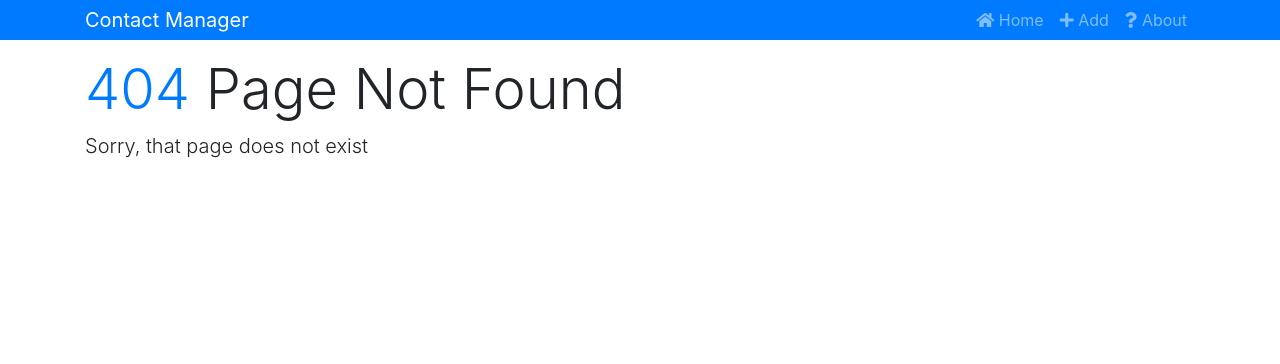
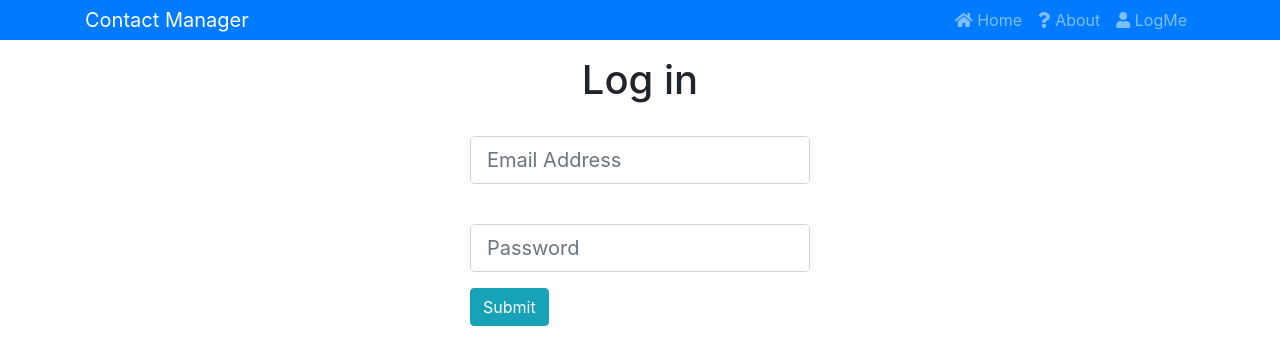
Before and after one commit to kwalaszczyk/basic-contact-manager, a React (Create React App) app in the folder client/: page /login in a window 1280 px wide. Before the commit this address had no page. Shown: the top 364 px of the page. Built offline with nearby package versions, Linux system fonts and the light colour scheme.

Commit message:
frontend jwt auth

```diff
--- a/client/package.json
+++ b/client/package.json
@@ -6,6 +6,7 @@
     "axios": "^0.18.0",
     "bootstrap": "^4.1.3",
     "classnames": "^2.2.6",
+    "jwt-decode": "^2.2.0",
     "react": "^16.6.3",
     "react-dom": "^16.6.3",
     "react-redux": "^6.0.0",
--- a/client/public/index.html
+++ b/client/public/index.html
@@ -1,20 +1,23 @@
 <!DOCTYPE html>
 <html lang="en">
-
   <head>
-  <meta charset="utf-8">
-  <meta name="viewport" content="width=device-width, initial-scale=1, shrink-to-fit=no">
-  <meta name="theme-color" content="#000000">
+    <meta charset="utf-8" />
+    <meta
+      name="viewport"
+      content="width=device-width, initial-scale=1, shrink-to-fit=no"
+    />
+    <meta name="theme-color" content="#000000" />
     <title>Basic Contact Manager</title>
-  <link rel="stylesheet" href="https://use.fontawesome.com/releases/v5.1.1/css/all.css" integrity="sha384-O8whS3fhG2OnA5Kas0Y9l3cfpmYjapjI0E4theH4iuMD+pLhbf6JI0jIMfYcK3yZ"
-    crossorigin="anonymous">
+    <link
+      rel="stylesheet"
+      href="https://use.fontawesome.com/releases/v5.6.0/css/all.css"
+      integrity="sha384-aOkxzJ5uQz7WBObEZcHvV5JvRW3TUc2rNPA7pe3AwnsUohiw1Vj2Rgx2KSOkF5+h"
+      crossorigin="anonymous"
+    />
   </head>
 
   <body>
-  <noscript>
-    You need to enable JavaScript to run this app.
-  </noscript>
+    <noscript> You need to enable JavaScript to run this app. </noscript>
     <div id="root"></div>
   </body>
-
 </html>
--- a/client/src/App.js
+++ b/client/src/App.js
@@ -10,6 +10,7 @@ import Header from "./components/layout/Header";
 import About from "./components/pages/About";
 import NotFound from "./components/pages/NotFound";
 import AddContact from "./components/contacts/AddContact";
+import Login from "./components/pages/Login";
 
 class App extends Component {
   render() {
@@ -21,6 +22,7 @@ class App extends Component {
             <div className="container">
               <Switch>
                 <Route exact path="/" component={Contacts} />
+                <Route exact path="/login" component={Login} />
                 <Route exact path="/contact/add" component={AddContact} />
                 <Route exact path="/contact/:id" component={EditContact} />
                 <Route exact path="/about" component={About} />
--- /dev/null
+++ b/client/src/actions/authActions.js
@@ -0,0 +1,31 @@
+import { SET_CURRENT_USER } from "./types";
+import setAuthToken from "../utils/setAuthToken";
+import jwt_decode from "jwt-decode";
+import axios from "axios";
+
+export const loginUser = user => async dispatch => {
+  axios
+    .post("/login", user)
+    .then(res => {
+      const token = res.data;
+      localStorage.setItem("jwtToken", token);
+
+      setAuthToken(token);
+
+      const decoded = jwt_decode(token);
+
+      dispatch(setCurrentUser(decoded));
+    })
+    .catch(console.log);
+};
+
+export const logoutUser = () => async dispatch => {
+  console.log("logout");
+};
+
+export const setCurrentUser = decoded => {
+  return {
+    type: SET_CURRENT_USER,
+    payload: decoded
+  };
+};
--- a/client/src/actions/contactActions.js
+++ b/client/src/actions/contactActions.js
@@ -25,7 +25,7 @@ export const getContact = id => async dispatch => {
 };
 
 export const addContact = contact => async dispatch => {
-  const res = await axios.post(`/api/contacts/`, contact);
+  await axios.post(`/api/contacts/`, contact);
   dispatch({
     type: ADD_CONTACT,
     payload: contact
--- a/client/src/actions/types.js
+++ b/client/src/actions/types.js
@@ -3,3 +3,4 @@ export const DELETE_CONTACT = "DELETE_CONTACT";
 export const UPDATE_CONTACT = "UPDATE_CONTACT";
 export const GET_CONTACT = "GET_CONTACT";
 export const ADD_CONTACT = "ADD_CONTACT";
+export const SET_CURRENT_USER = "SET_CURRENT_USER";
--- a/client/src/components/layout/Header.js
+++ b/client/src/components/layout/Header.js
@@ -1,14 +1,52 @@
-import React from "react";
+import React, { Component } from "react";
+import { Link } from "react-router-dom";
 import PropTypes from "prop-types";
-import { Link } from "react-router-dom";
+import { connect } from "react-redux";
+import { logoutUser } from "../../actions/authActions";
+import { withRouter } from "react-router-dom";
 
-const Header = props => {
-  const { branding } = props;
+class Header extends Component {
+  onLogoutClick = ev => {
+    ev.preventDefault();
+    console.log("logout");
+  };
+  render() {
+    const { isAuthenticated, user } = this.props.auth;
+
+    const authLinks = (
+      <React.Fragment>
+        <li className="nav-item">
+          <Link to="/contact/add" className="nav-link">
+            <i className="fas fa-plus" /> Add
+          </Link>
+        </li>
+        <li className="nav-item">
+          <a
+            onClick={this.onLogoutClick}
+            className="nav-link"
+            style={{ cursor: "pointer" }}
+          >
+            <i className="fas fa-sign-out-alt" /> Logout
+          </a>
+        </li>
+      </React.Fragment>
+    );
+
+    const guestLinks = (
+      <React.Fragment>
+        <li className="nav-item">
+          <Link to="/login" className="nav-link">
+            <i className="fa fa-user" /> LogMe
+          </Link>
+        </li>
+      </React.Fragment>
+    );
+
     return (
       <nav className="navbar navbar-expand-sm navbar-dark bg-primary mb-3 py-0">
         <div className="container">
           <Link to="/" className="navbar-brand">
-          {branding}
+            Contact Manager
           </Link>
           <div>
             <ul className="navbar-nav mr-auto">
@@ -18,21 +56,18 @@ const Header = props => {
                 </Link>
               </li>
               <li className="nav-item">
-              <Link to="/contact/add" className="nav-link">
-                <i className="fas fa-plus" /> Add
-              </Link>
-            </li>
-            <li className="nav-item">
                 <Link to="/about" className="nav-link">
                   <i className="fas fa-question" /> About
                 </Link>
               </li>
+              {isAuthenticated ? authLinks : guestLinks}
             </ul>
           </div>
         </div>
       </nav>
     );
-};
+  }
+}
 
 Header.defaultProps = {
   branding: "Contact Manager"
@@ -42,4 +77,11 @@ Header.propTypes = {
   branding: PropTypes.string.isRequired
 };
 
-export default Header;
+const mapStateToProps = state => ({
+  auth: state.auth
+});
+
+export default connect(
+  mapStateToProps,
+  { logoutUser }
+)(withRouter(Header));
--- /dev/null
+++ b/client/src/components/pages/Login.js
@@ -0,0 +1,86 @@
+import React, { Component } from "react";
+import InputTextField from "../layout/InputTextField";
+import { connect } from "react-redux";
+import { loginUser } from "../../actions/authActions";
+
+class Login extends Component {
+  constructor() {
+    super();
+    this.state = {
+      email: "",
+      password: "",
+      errors: {}
+    };
+
+    this.onChange = this.onChange.bind(this);
+  }
+  onSubmit = ev => {
+    ev.preventDefault();
+    const loginUser = {
+      email: this.state.email,
+      password: this.state.password
+    };
+    this.props.loginUser(loginUser);
+  };
+
+  componentDidMount() {
+    if (this.props.auth.isAuthenticated) {
+      this.props.history.push("/dashboard");
+    }
+  }
+
+  componentWillReceiveProps(nextProps) {
+    if (nextProps.auth.isAuthenticated) {
+      this.props.history.push("/");
+    }
+
+    if (nextProps.errors) {
+      this.setState({ errors: nextProps.errors });
+    }
+  }
+
+  onChange = ev => this.setState({ [ev.target.name]: ev.target.value });
+
+  render() {
+    const { errors } = this.state;
+    return (
+      <div className="login custom-template">
+        <div className="container">
+          <div className="row">
+            <div className="col-md-4 m-auto">
+              <h1 className="heading text-center">Log in</h1>
+              <form onSubmit={this.onSubmit}>
+                <InputTextField
+                  type="email"
+                  placeholder="Email Address"
+                  name="email"
+                  value={this.state.email}
+                  onChange={this.onChange}
+                  error={errors.email}
+                />
+                <InputTextField
+                  type="password"
+                  placeholder="Password"
+                  name="password"
+                  value={this.state.password}
+                  onChange={this.onChange}
+                  error={errors.password}
+                />
+                <input type="submit" className="btn btn-info" />
+              </form>
+            </div>
+          </div>
+        </div>
+      </div>
+    );
+  }
+}
+
+const mapStateToProps = state => ({
+  auth: state.auth
+});
+
+export default connect(
+  mapStateToProps,
+  { loginUser }
+)(Login);
--- /dev/null
+++ b/client/src/reducers/authReducer.js
@@ -0,0 +1,20 @@
+import { SET_CURRENT_USER } from "../actions/types";
+import isEmpty from "../validation/is-empty";
+
+const initialState = {
+  user: {},
+  isAuthenticated: false
+};
+
+export default function(state = initialState, action) {
+  switch (action.type) {
+    case SET_CURRENT_USER:
+      return {
+        ...state,
+        isAuthenticated: !isEmpty(action.payload),
+        user: action.payload
+      };
+    default:
+      return state;
+  }
+}
--- a/client/src/reducers/index.js
+++ b/client/src/reducers/index.js
@@ -1,6 +1,8 @@
 import { combineReducers } from "redux";
 import contactReducer from "./contactReducer";
+import authReducer from "./authReducer";
 
 export default combineReducers({
-  contact: contactReducer
+  contact: contactReducer,
+  auth: authReducer
 });
--- /dev/null
+++ b/client/src/utils/setAuthToken.js
@@ -0,0 +1,12 @@
+import axios from "axios";
+
+const setAuthToken = token => {
+  if (token) {
+    // Apply token to every request
+    axios.defaults.headers.common["Authorization"] = `Bearer ${token}`;
+  } else {
+    delete axios.defaults.headers.common["Authorization"];
+  }
+};
+
+export default setAuthToken;
--- /dev/null
+++ b/client/src/validation/is-empty.js
@@ -0,0 +1,7 @@
+const isEmpty = value =>
+  value === undefined ||
+  value === null ||
+  (typeof value === "object" && Object.keys(value).length === 0) ||
+  (typeof value === "string" && value.trim().length === 0);
+
+export default isEmpty;
```
Also changed, not shown: 1 other file (tests, documents, lock files or other folders). Lines whose indentation alone changed are shown as unchanged.
